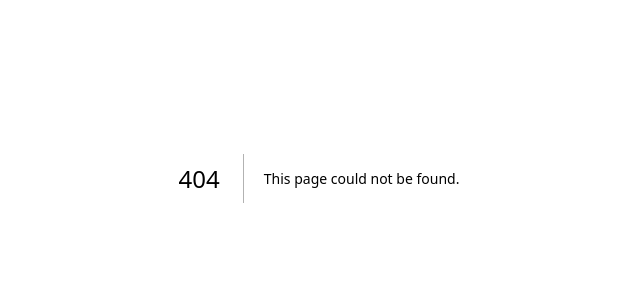
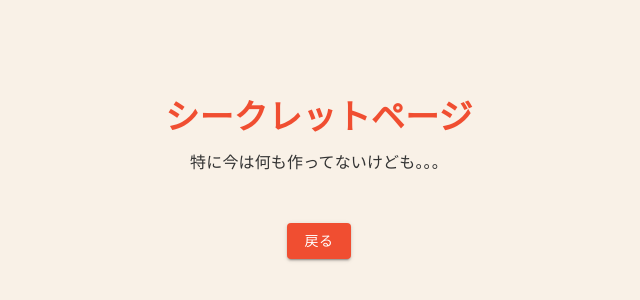
Before and after one commit to uru2580/wildsRecord, a Next.js app: page /SecretPage in a window 1280 px wide. Before the commit this address had no page. Shown: the part 222-522 px from the top of the page, without its empty margins (321-961 px from the left). Built offline with nearby package versions, Linux system fonts and the light colour scheme.

Commit message:
シークレットページの実装

```diff
--- /dev/null
+++ b/app/SecretPage/page.tsx
@@ -0,0 +1,60 @@
+"use client"
+import React from 'react';
+import { useRouter } from 'next/navigation';
+import { Button, Box, Typography } from '@mui/material';
+
+const SecretPage: React.FC = () => {
+  const router = useRouter();
+
+  return (
+    <Box
+      sx={{
+        display: 'flex',
+        flexDirection: 'column',
+        alignItems: 'center',
+        justifyContent: 'center',
+        height: '100vh',
+        backgroundColor: '#f9f1e7',
+      }}
+    >
+      <Typography
+        variant="h4"
+        gutterBottom
+        sx={{
+          color: '#f04e31',
+          fontWeight: 'bold',
+        }}
+      >
+        シークレットページ
+      </Typography>
+
+      <Typography
+        variant="body1"
+        sx={{
+          mb: 4,
+          textAlign: 'center',
+          color: '#333',
+        }}
+      >
+        特に今は何も作ってないけども。。。
+      </Typography>
+
+      <Button
+        variant="contained"
+        color="primary"
+        onClick={() => router.push('/')} // 1ページ前に戻る
+        sx={{
+          mt: 2,
+          backgroundColor: '#f04e31',
+          ':hover': {
+            backgroundColor: '#d63b27',
+          },
+        }}
+      >
+        戻る
+      </Button>
+    </Box>
+  );
+};
+
+export default SecretPage;
--- a/app/page.tsx
+++ b/app/page.tsx
@@ -13,8 +13,11 @@ import {
   Tabs,
   Tab,
 } from '@mui/material';
+import { useRouter } from 'next/navigation';
 
 import { 武器装飾品, 防具装飾品, 護石 } from './itemsData'; // データをインポート
+
+const KonamiCode = ['ArrowUp', 'ArrowUp', 'ArrowDown', 'ArrowDown', 'ArrowLeft', 'ArrowRight', 'ArrowLeft', 'ArrowRight', 'b', 'a'];
 
 interface Item {
   name: string;
@@ -29,6 +32,19 @@ const SimulatorPage: React.FC = () => {
   const [items護石, setItems護石] = useState<Item[]>(護石);
 
   const [filterText, setFilterText] = useState('');
+  const [keySequence, setKeySequence] = useState<string[]>([]);
+
+  const router = useRouter();
+
+  const handleKeyDown = (event: React.KeyboardEvent<HTMLInputElement>) => {
+    const newSequence = [...keySequence, event.key].slice(-KonamiCode.length); // 直近の入力を追跡
+    setKeySequence(newSequence);
+
+    if (JSON.stringify(newSequence) === JSON.stringify(KonamiCode)) {
+      // シーケンスが一致した場合に遷移
+      router.push('/SecretPage');
+    }
+  };
 
   const currentItems =
     activeTab === 0 ? items武器装飾品 : activeTab === 1 ? items防具装飾品 : items護石;
@@ -225,6 +241,7 @@ const SimulatorPage: React.FC = () => {
         label="アイテム名でフィルタ"
         value={filterText}
         onChange={(e) => setFilterText(e.target.value)}
+        onKeyDown={handleKeyDown} // キーダウンイベントを追加
         fullWidth
         sx={{
           mb: 3,
```
